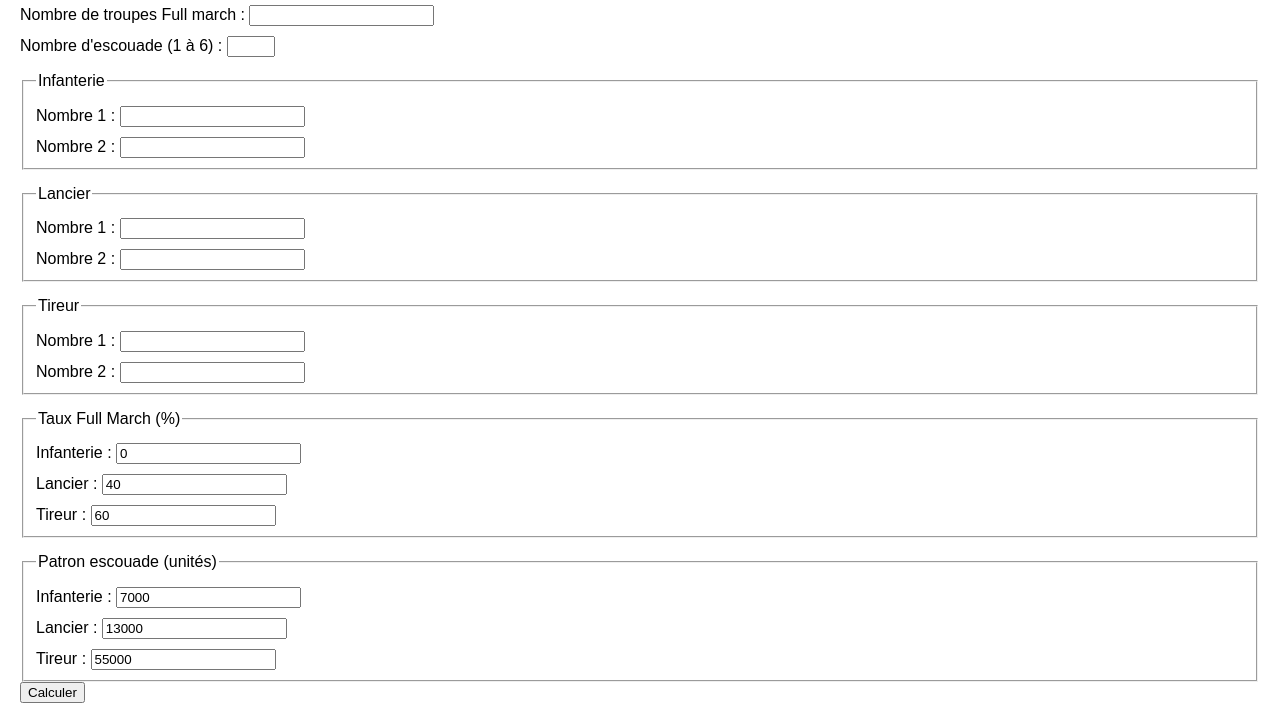
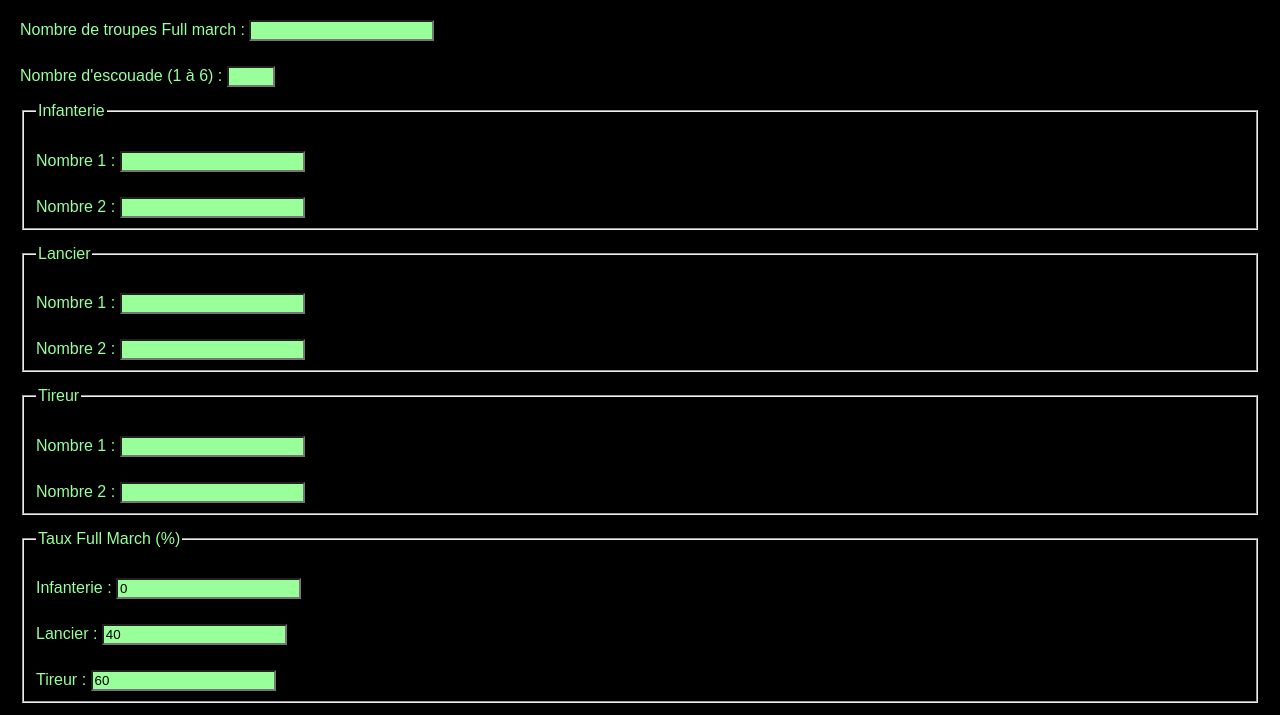
Before and after one commit to yannickdleb/WOS-Toolkit, a plain HTML site: page index.html in a window 1280 px wide. Shown: the part 63-778 px from the top of the page. Drawn offline with Linux system fonts and the light colour scheme.

Commit message:
Add files via upload

```diff
--- a/index.html
+++ b/index.html
@@ -2,14 +2,15 @@
 <html lang="fr">
 <head>
 <meta charset="UTF-8">
-<title>Répartition des troupes</title>
+<title>WOS-Tollkit</title>
 <style>
-  body { font-family: Arial, sans-serif; margin: 20px; }
+  body { font-family: Arial, sans-serif; margin: 20px; background-color:#000; color: #9f9;}
   label { display: block; margin-top: 10px; }
-  fieldset { margin-top: 15px; }
+  fieldset { margin-top: 15px;}
+  input { margin-top: 15px; background-color : #9f9; color : #000}
   table { border-collapse: collapse; margin-top: 20px; }
   th, td { border: 1px solid #ccc; padding: 5px 10px; text-align: right; }
-  th { background: #f0f0f0; }
+  th { background: #9f9; color :#000; }
 </style>
 </head>
 <body>
@@ -18,42 +19,42 @@
 
 <form id="form">
   <label>Nombre de troupes Full march :
-    <input type="number" id="fullMarch" required>
+    <input type="number" id="fullMarch" >
   </label>
   <label>Nombre d'escouade (1 à 6) :
-    <input type="number" id="escouades" min="1" max="6" required>
+    <input type="number" id="escouades" min="1" max="6" >
   </label>
 
   <fieldset>
     <legend>Infanterie</legend>
-    <label>Nombre 1 : <input type="number" id="inf1" required></label>
-    <label>Nombre 2 : <input type="number" id="inf2" required></label>
+    <label>Nombre 1 : <input type="number" id="inf1" ></label>
+    <label>Nombre 2 : <input type="number" id="inf2" ></label>
   </fieldset>
 
   <fieldset>
     <legend>Lancier</legend>
-    <label>Nombre 1 : <input type="number" id="lan1" required></label>
-    <label>Nombre 2 : <input type="number" id="lan2" required></label>
+    <label>Nombre 1 : <input type="number" id="lan1" ></label>
+    <label>Nombre 2 : <input type="number" id="lan2" ></label>
   </fieldset>
 
   <fieldset>
     <legend>Tireur</legend>
-    <label>Nombre 1 : <input type="number" id="tir1" required></label>
-    <label>Nombre 2 : <input type="number" id="tir2" required></label>
+    <label>Nombre 1 : <input type="number" id="tir1" ></label>
+    <label>Nombre 2 : <input type="number" id="tir2" ></label>
   </fieldset>
 
   <fieldset>
     <legend>Taux Full March (%)</legend>
-    <label>Infanterie : <input type="number" id="fm_inf" value="0" required></label>
-    <label>Lancier : <input type="number" id="fm_lan" value="40" required></label>
-    <label>Tireur : <input type="number" id="fm_tir" value="60" required></label>
+    <label>Infanterie : <input type="number" id="fm_inf" value="0" ></label>
+    <label>Lancier : <input type="number" id="fm_lan" value="40" ></label>
+    <label>Tireur : <input type="number" id="fm_tir" value="60" ></label>
   </fieldset>
 
   <fieldset>
     <legend>Patron escouade (unités)</legend>
-    <label>Infanterie : <input type="number" id="pat_inf" value="7000" required></label>
-    <label>Lancier : <input type="number" id="pat_lan" value="13000" required></label>
-    <label>Tireur : <input type="number" id="pat_tir" value="55000" required></label>
+    <label>Infanterie : <input type="number" id="pat_inf" value="7000" ></label>
+    <label>Lancier : <input type="number" id="pat_lan" value="13000" ></label>
+    <label>Tireur : <input type="number" id="pat_tir" value="55000" ></label>
   </fieldset>
 
   <button type="button" onclick="calculer()">Calculer</button>
```
